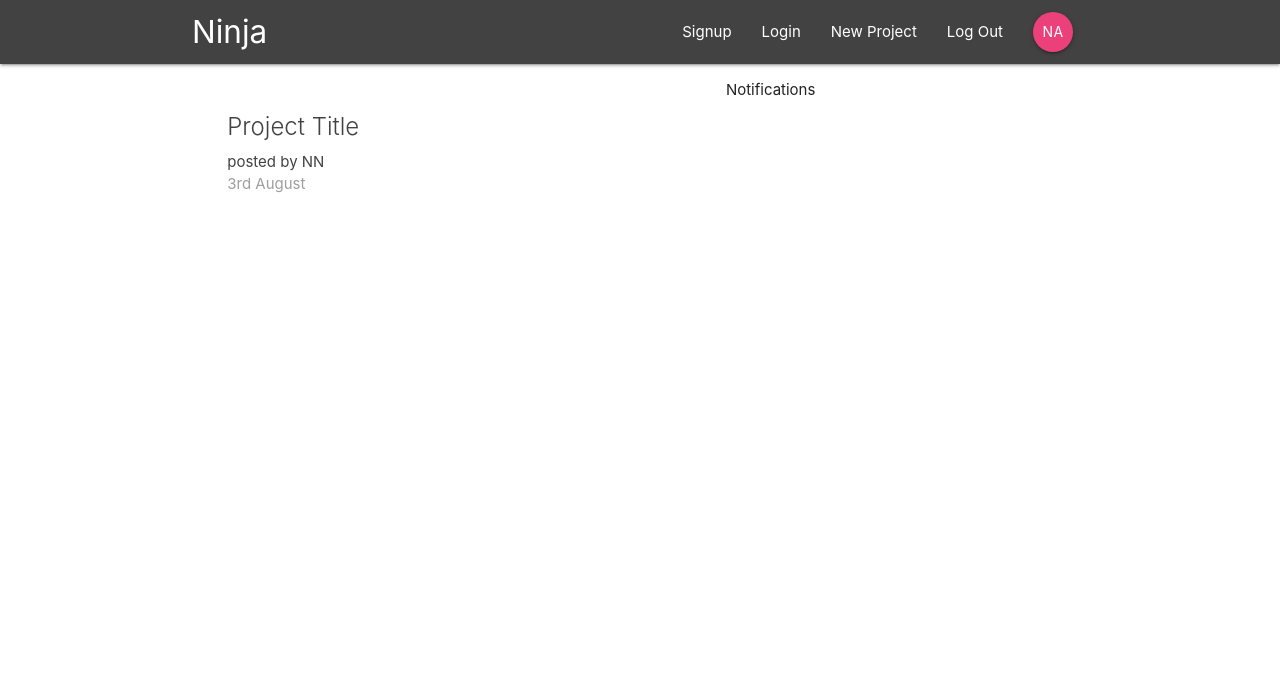
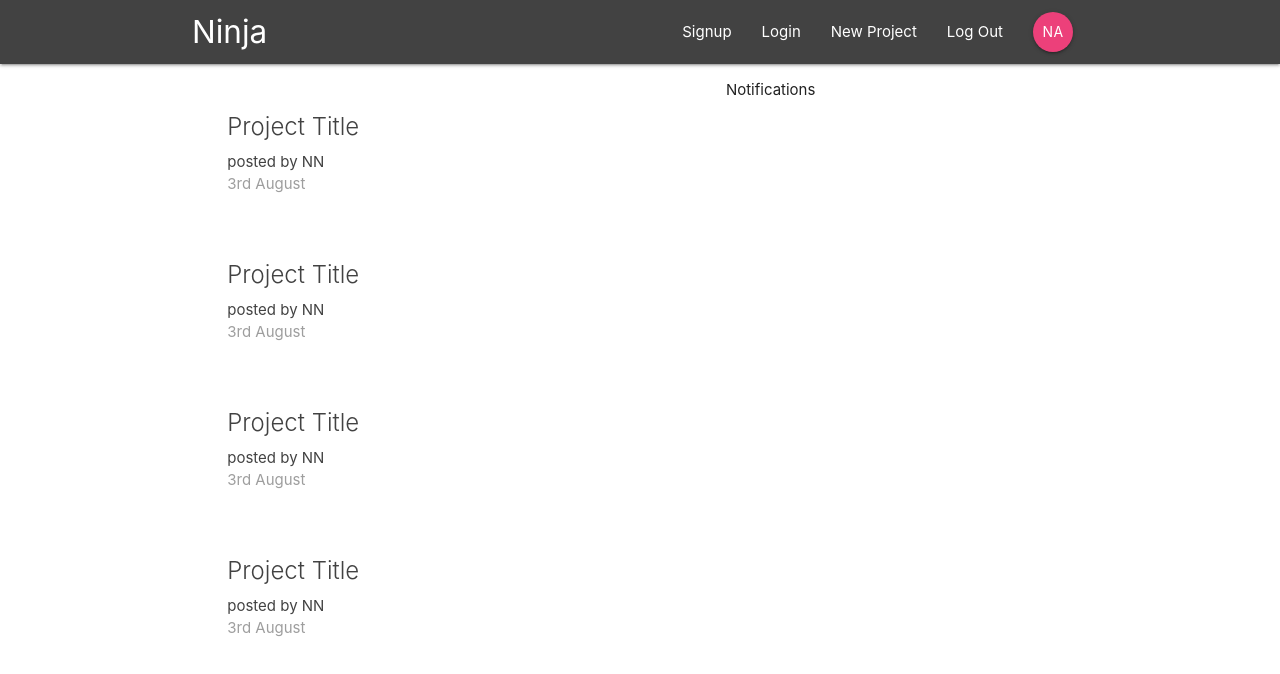
Before and after one commit to MedKim/react_firebase_app, a React (Create React App) app: page / in a window 1280 px wide. Shown: the top 674 px of the page. Built offline with nearby package versions, Linux system fonts and the light colour scheme.

Commit message:
ProjectListの内容をProjectSummaryコンポーネントに切り出し

```diff
--- a/src/components/projects/ProjectList.js
+++ b/src/components/projects/ProjectList.js
@@ -1,15 +1,13 @@
 import React from 'react';
+import ProjectSummary from './ProjectSummary';
 
 const ProjectList = () =>{
 	return (
 		<div className="project-list section">
-			<div className="card z-depth-0 project-summary">
-				<div className="card-content grey-text text-darken-3">
-				<span className="card-title">Project Title</span>
-				<p>posted by NN</p>
-				<p className="grey-text">3rd August</p>
-				</div>
-			</div>
+			<ProjectSummary />
+			<ProjectSummary />
+			<ProjectSummary />
+			<ProjectSummary />
 		</div>
 	)
 }
--- a/src/components/projects/ProjectSummary.js
+++ b/src/components/projects/ProjectSummary.js
@@ -0,0 +1,15 @@
+import React from 'react'
+
+const ProjectSummary = ()=>{
+	return (
+			<div className="card z-depth-0 project-summary">
+				<div className="card-content grey-text text-darken-3">
+				<span className="card-title">Project Title</span>
+				<p>posted by NN</p>
+				<p className="grey-text">3rd August</p>
+				</div>
+			</div>
+	)
+}
+
+export default ProjectSummary
```
